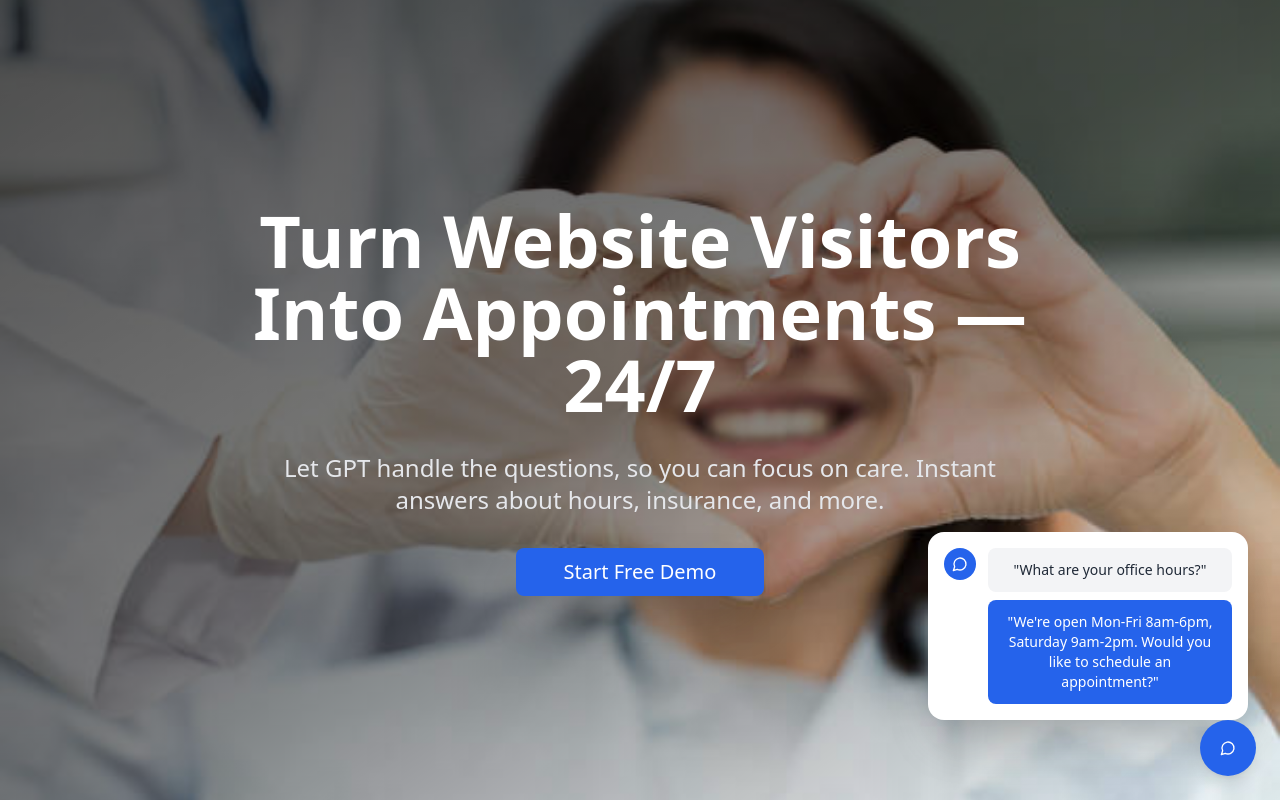
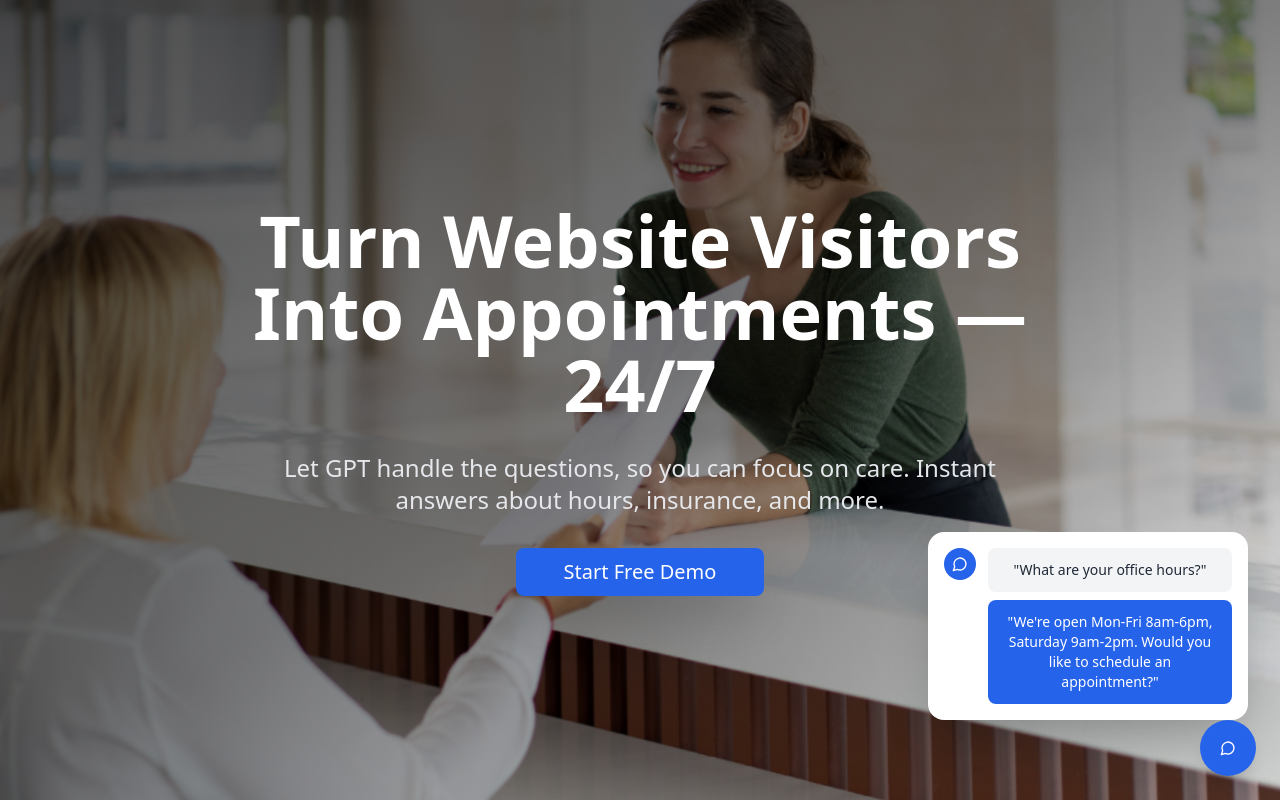
Before and after one commit to briantraudt/dgtldental, a React (Vite) app: page / in a window 1280 px wide. Shown: the top 802 px of the page. Built offline with nearby package versions, Linux system fonts and the light colour scheme.

Commit message:
Replace hero image
Use the provided image for the hero section background, aiming to symbolize a 24/7 office assistant.

```diff
--- a/src/pages/Marketing.tsx
+++ b/src/pages/Marketing.tsx
@@ -1,3 +1,4 @@
+
 
 import { useState } from 'react';
 import { Button } from '@/components/ui/button';
@@ -23,7 +24,7 @@ const Marketing = () => {
       <div
         className="relative min-h-screen bg-cover bg-center bg-no-repeat"
         style={{
-          backgroundImage: `url('/lovable-uploads/e565ec38-7e03-4be4-a809-dccd53a36f56.png')`
+          backgroundImage: `url('/lovable-uploads/6b06b8d1-0437-4771-8911-a3058c126fd6.png')`
         }}
       >
         {/* Gradient Overlay */}
```
Also changed, not shown: public/lovable-uploads/6b06b8d1-0437-4771-8911-a3058c126fd6.png (added).
